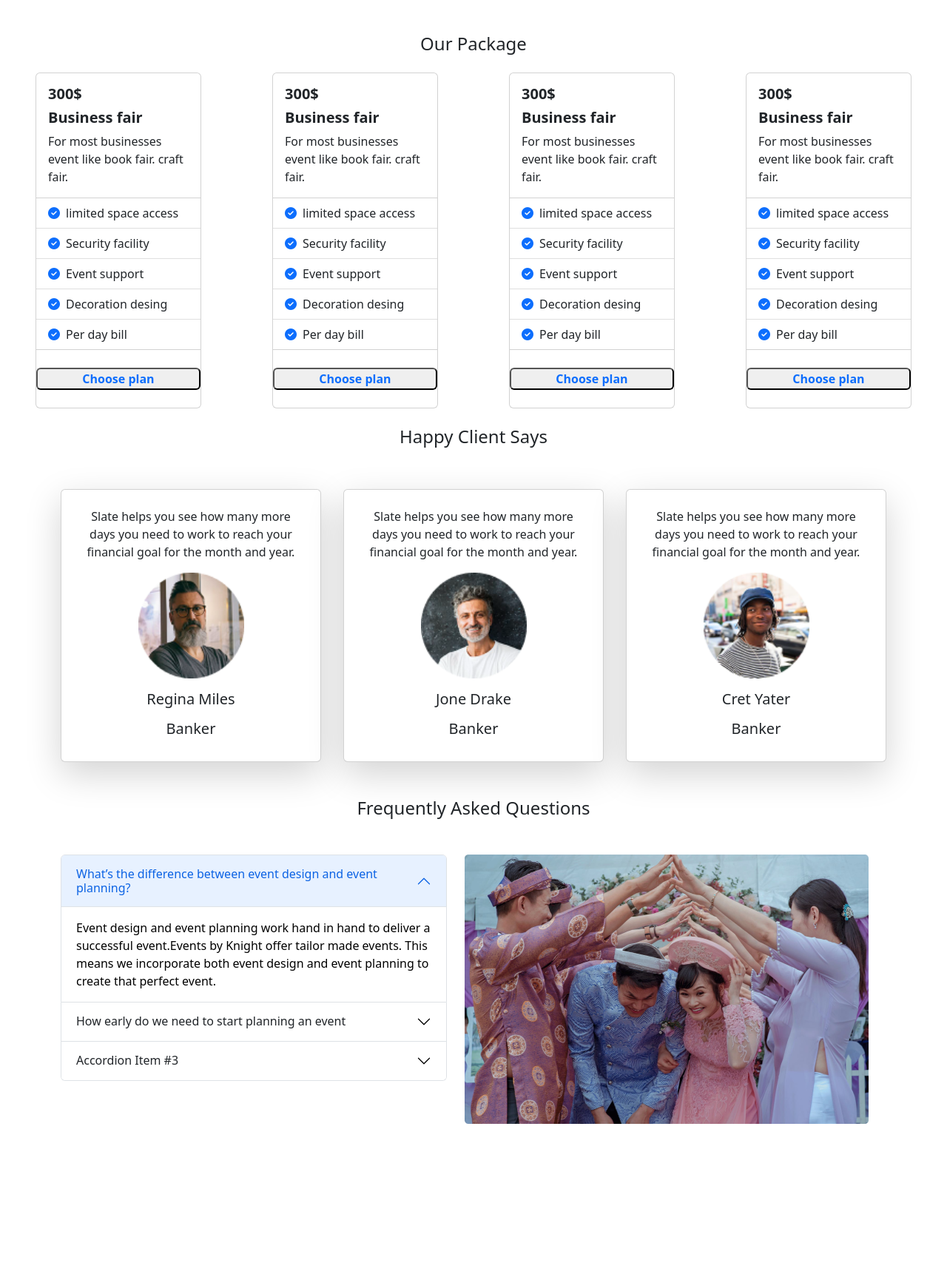
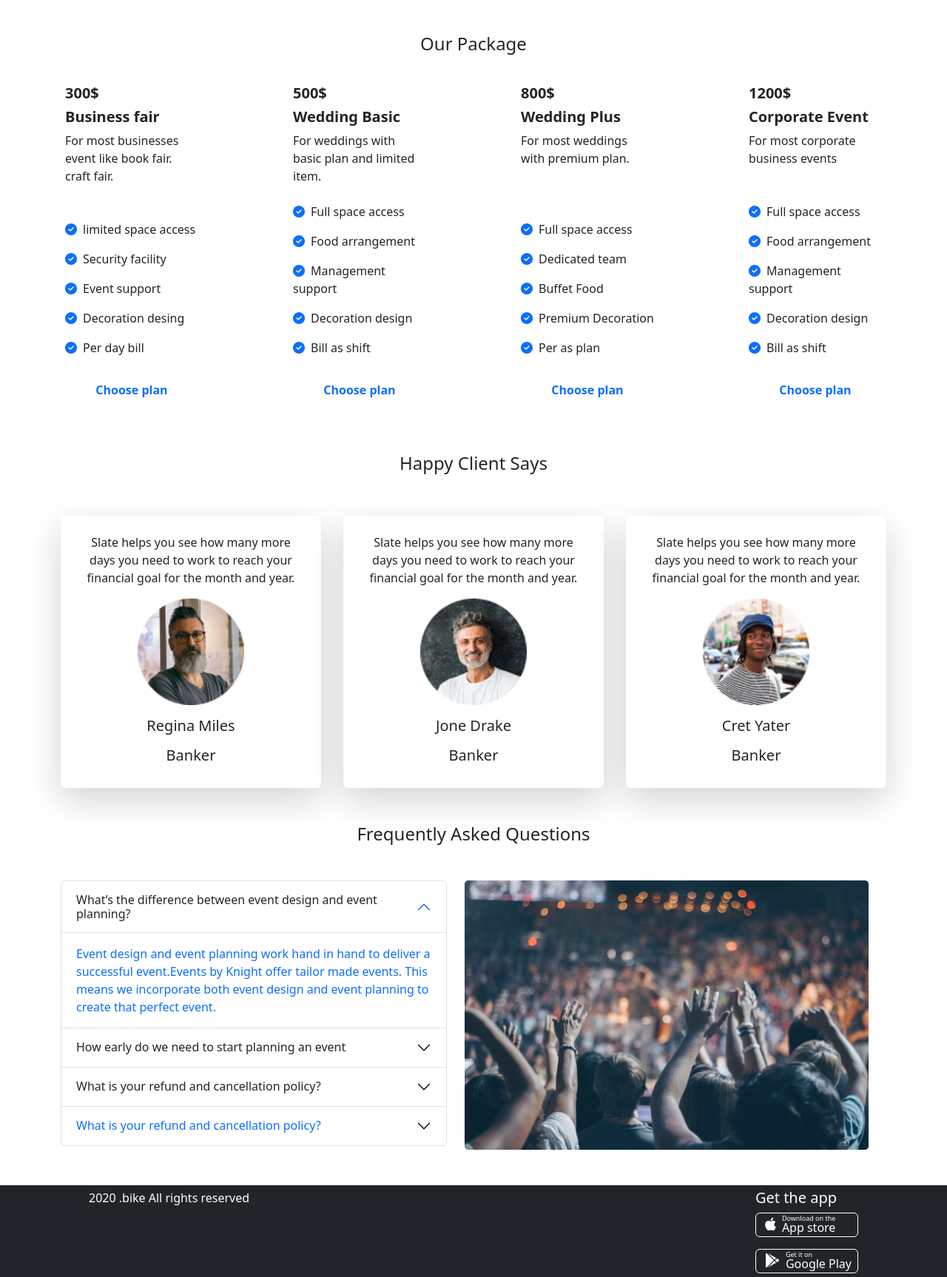
Before and after one commit to sparkmahadi/convention-center, a plain HTML site: page index.html in a window 1280 px wide. Shown: the part 1008-2734 px from the top of the page at 74% size. Before the commit the page ends 2575 px from the top, so only its background shows below. Drawn offline with Linux system fonts and the light colour scheme.

Commit message:
added footer

```diff
--- a/index.html
+++ b/index.html
@@ -9,6 +9,8 @@
     <script src="https://kit.fontawesome.com/a2b45c0839.js" crossorigin="anonymous"></script>
     <!-- bootstrap css link -->
     <link rel="stylesheet" href="styles/bootstrap.css">
+    <!-- my created css link--- -->
+    <link rel="stylesheet" href="styles/styles.css">
 </head>
 <section>
     <!-- bootstrap js link -->
@@ -105,82 +107,82 @@
     <h4 class="text-center">Our Package</h4>
 
     <!-- cards--------------------- -->
-    <div class="my-4 d-flex justify-content-center">
-    <div class="card mx-5" style="width: 18rem;">
+    <div class="my-4 d-flex justify-content-center mx-4">
+    <div class="card mx-5 rounded-4 border-0" style="width: 18rem;">
         <div class="card-body">
           <h5 class="card-title fw-bolder">300$</h5>
           <h5 class="card-title fw-bolder">Business fair</h5>
           <p class="card-text">For most businesses event like book fair. craft fair.</p>
         </div>
         <ul class="list-group list-group-flush">
-          <li class="list-group-item"><i class="fa-solid fa-circle-check me-2 text-primary"></i>limited space access</li>
-          <li class="list-group-item"><i class="fa-solid fa-circle-check me-2 text-primary"></i>Security facility</li>
-          <li class="list-group-item"><i class="fa-solid fa-circle-check me-2 text-primary"></i>Event support</li>
-          <li class="list-group-item"><i class="fa-solid fa-circle-check me-2 text-primary"></i>Decoration desing</li>
-          <li class="list-group-item"><i class="fa-solid fa-circle-check me-2 text-primary"></i>Per day bill</li>
+          <li class="list-group-item bg-transparent border-0"><i class="fa-solid fa-circle-check me-2 text-primary"></i>limited space access</li>
+          <li class="list-group-item bg-transparent border-0"><i class="fa-solid fa-circle-check me-2 text-primary"></i>Security facility</li>
+          <li class="list-group-item bg-transparent border-0"><i class="fa-solid fa-circle-check me-2 text-primary"></i>Event support</li>
+          <li class="list-group-item bg-transparent border-0"><i class="fa-solid fa-circle-check me-2 text-primary"></i>Decoration desing</li>
+          <li class="list-group-item bg-transparent border-0"><i class="fa-solid fa-circle-check me-2 text-primary"></i>Per day bill</li>
         </ul>
-        <button class="btn-light text-primary fw-bold rounded my-4">
+        <button class="btn-light text-primary fw-bold rounded my-4 mx-4 border-0 bg-white">
             Choose plan
         </button>
       </div>
-    <div class="card mx-5" style="width: 18rem;">
+    <div class="card mx-5 rounded-4 border-0" style="width: 18rem;">
         <div class="card-body">
-          <h5 class="card-title fw-bolder">300$</h5>
-          <h5 class="card-title fw-bolder">Business fair</h5>
-          <p class="card-text">For most businesses event like book fair. craft fair.</p>
+          <h5 class="card-title fw-bolder">500$</h5>
+          <h5 class="card-title fw-bolder">Wedding Basic</h5>
+          <p class="card-text">For weddings with basic plan and limited item.</p>
         </div>
         <ul class="list-group list-group-flush">
-          <li class="list-group-item"><i class="fa-solid fa-circle-check me-2 text-primary"></i>limited space access</li>
-          <li class="list-group-item"><i class="fa-solid fa-circle-check me-2 text-primary"></i>Security facility</li>
-          <li class="list-group-item"><i class="fa-solid fa-circle-check me-2 text-primary"></i>Event support</li>
-          <li class="list-group-item"><i class="fa-solid fa-circle-check me-2 text-primary"></i>Decoration desing</li>
-          <li class="list-group-item"><i class="fa-solid fa-circle-check me-2 text-primary"></i>Per day bill</li>
+          <li class="list-group-item bg-transparent border-0"><i class="fa-solid fa-circle-check me-2 text-primary"></i>Full space access</li>
+          <li class="list-group-item bg-transparent border-0"><i class="fa-solid fa-circle-check me-2 text-primary"></i>Food arrangement</li>
+          <li class="list-group-item bg-transparent border-0"><i class="fa-solid fa-circle-check me-2 text-primary"></i>Management support</li>
+          <li class="list-group-item bg-transparent border-0"><i class="fa-solid fa-circle-check me-2 text-primary"></i>Decoration design</li>
+          <li class="list-group-item bg-transparent border-0"><i class="fa-solid fa-circle-check me-2 text-primary"></i>Bill as shift</li>
         </ul>
-        <button class="btn-light text-primary fw-bold rounded my-4">
+        <button class="btn-light text-primary fw-bold rounded my-4 mx-4 border-0 bg-white">
             Choose plan
         </button>
       </div>
-    <div class="card mx-5" style="width: 18rem;">
+    <div class="card mx-5 rounded-4 border-0" style="width: 18rem;">
         <div class="card-body">
-          <h5 class="card-title fw-bolder">300$</h5>
-          <h5 class="card-title fw-bolder">Business fair</h5>
-          <p class="card-text">For most businesses event like book fair. craft fair.</p>
+          <h5 class="card-title fw-bolder">800$</h5>
+          <h5 class="card-title fw-bolder">Wedding Plus</h5>
+          <p class="card-text">For most weddings with premium plan.</p>
         </div>
         <ul class="list-group list-group-flush">
-          <li class="list-group-item"><i class="fa-solid fa-circle-check me-2 text-primary"></i>limited space access</li>
-          <li class="list-group-item"><i class="fa-solid fa-circle-check me-2 text-primary"></i>Security facility</li>
-          <li class="list-group-item"><i class="fa-solid fa-circle-check me-2 text-primary"></i>Event support</li>
-          <li class="list-group-item"><i class="fa-solid fa-circle-check me-2 text-primary"></i>Decoration desing</li>
-          <li class="list-group-item"><i class="fa-solid fa-circle-check me-2 text-primary"></i>Per day bill</li>
+          <li class="list-group-item bg-transparent border-0"><i class="fa-solid fa-circle-check me-2 text-primary"></i>Full space access</li>
+          <li class="list-group-item bg-transparent border-0"><i class="fa-solid fa-circle-check me-2 text-primary"></i>Dedicated team</li>
+          <li class="list-group-item bg-transparent border-0"><i class="fa-solid fa-circle-check me-2 text-primary"></i>Buffet Food</li>
+          <li class="list-group-item bg-transparent border-0"><i class="fa-solid fa-circle-check me-2 text-primary"></i>Premium Decoration</li>
+          <li class="list-group-item bg-transparent border-0"><i class="fa-solid fa-circle-check me-2 text-primary"></i>Per as plan</li>
         </ul>
-        <button class="btn-light text-primary fw-bold rounded my-4">
+        <button class="btn-light text-primary fw-bold rounded my-4 mx-4 border-0 bg-white">
             Choose plan
         </button>
       </div>
-    <div class="card mx-5" style="width: 18rem;">
+    <div class="card mx-5 rounded-4 border-0" style="width: 18rem;">
         <div class="card-body">
-          <h5 class="card-title fw-bolder">300$</h5>
-          <h5 class="card-title fw-bolder">Business fair</h5>
-          <p class="card-text">For most businesses event like book fair. craft fair.</p>
+          <h5 class="card-title fw-bolder">1200$</h5>
+          <h5 class="card-title fw-bolder">Corporate Event</h5>
+          <p class="card-text">For most corporate business events</p>
         </div>
         <ul class="list-group list-group-flush">
-          <li class="list-group-item"><i class="fa-solid fa-circle-check me-2 text-primary"></i>limited space access</li>
-          <li class="list-group-item"><i class="fa-solid fa-circle-check me-2 text-primary"></i>Security facility</li>
-          <li class="list-group-item"><i class="fa-solid fa-circle-check me-2 text-primary"></i>Event support</li>
-          <li class="list-group-item"><i class="fa-solid fa-circle-check me-2 text-primary"></i>Decoration desing</li>
-          <li class="list-group-item"><i class="fa-solid fa-circle-check me-2 text-primary"></i>Per day bill</li>
+          <li class="list-group-item bg-transparent border-0"><i class="fa-solid fa-circle-check me-2 text-primary"></i>Full space access</li>
+          <li class="list-group-item bg-transparent border-0"><i class="fa-solid fa-circle-check me-2 text-primary"></i>Food arrangement</li>
+          <li class="list-group-item bg-transparent border-0"><i class="fa-solid fa-circle-check me-2 text-primary"></i>Management support</li>
+          <li class="list-group-item bg-transparent border-0"><i class="fa-solid fa-circle-check me-2 text-primary"></i>Decoration design</li>
+          <li class="list-group-item bg-transparent border-0"><i class="fa-solid fa-circle-check me-2 text-primary"></i>Bill as shift</li>
         </ul>
-        <button class="btn-light text-primary fw-bold rounded my-4">
+        <button class="btn-light text-primary fw-bold rounded my-4 mx-4 border-0 bg-white">
             Choose plan
         </button>
       </div>
     </div>
 
 
-    <h4 class="text-center">Happy Client Says</h4>
+    <h4 class="text-center mt-5">Happy Client Says</h4>
 
 <section class="container d-flex justify-content-between">
-    <div class="card px-3 py-2 my-5 shadow-lg" style="width: 22rem;">
+    <div class="card px-3 py-2 my-5 shadow-lg border-0" style="width: 22rem;">
         <div class="card-body text-center">
             <p class="card-text">Slate helps you see how
                 many more days you need
@@ -192,7 +194,7 @@
             <h5 class="card-title">Banker</h5>
           </div>
       </div>
-    <div class="card px-3 py-2 my-5 shadow-lg" style="width: 22rem;">
+    <div class="card px-3 py-2 my-5 shadow-lg border-0" style="width: 22rem;">
         <div class="card-body text-center">
             <p class="card-text">Slate helps you see how
                 many more days you need
@@ -204,7 +206,7 @@
             <h5 class="card-title">Banker</h5>
           </div>
       </div>
-    <div class="card px-3 py-2 my-5 shadow-lg" style="width: 22rem;">
+    <div class="card px-3 py-2 my-5 shadow-lg border-0" style="width: 22rem;">
         <div class="card-body text-center">
             <p class="card-text">Slate helps you see how
                 many more days you need
@@ -227,41 +229,55 @@
         <div class="accordion" id="accordionExample">
             <div class="accordion-item w-70 border">
               <h2 class="accordion-header" id="headingOne">
-                <button class="accordion-button" type="button" data-bs-toggle="collapse" data-bs-target="#collapseOne" aria-expanded="true" aria-controls="collapseOne">
+                <button class="accordion-button bg-white text-dark" type="button" data-bs-toggle="collapse" data-bs-target="#collapseOne" aria-expanded="true" aria-controls="collapseOne">
                     What’s the difference between event design and event planning?
                 </button>
               </h2>
               <div id="collapseOne" class="accordion-collapse collapse show" aria-labelledby="headingOne" data-bs-parent="#accordionExample">
-                <div class="accordion-body">
+                <div class="accordion-body text-primary">
                     Event design and event planning work hand in hand to deliver a successful event.Events by Knight offer tailor made events. This means we incorporate both event design and event planning to create that perfect event.
                 </div>
               </div>
             </div>
             <div class="accordion-item w-70">
               <h2 class="accordion-header" id="headingTwo">
-                <button class="accordion-button collapsed" type="button" data-bs-toggle="collapse" data-bs-target="#collapseTwo" aria-expanded="false" aria-controls="collapseTwo">
+                <button class="accordion-button collapsed text-dark bg-white" type="button" data-bs-toggle="collapse" data-bs-target="#collapseTwo" aria-expanded="false" aria-controls="collapseTwo">
                     How early do we need to start planning an event
                 </button>
               </h2>
               <div id="collapseTwo" class="accordion-collapse collapse" aria-labelledby="headingTwo" data-bs-parent="#accordionExample">
-                <div class="accordion-body">
-                  <strong>This is the second item's accordion body.</strong> It is hidden by default, until the collapse plugin adds the appropriate classes that we use to style each element. These classes control the overall appearance, as well as the showing and hiding via CSS transitions. You can modify any of this with custom CSS or overriding our default variables. It's also worth noting that just about any HTML can go within the <code>.accordion-body</code>, though the transition does limit overflow.
+                <div class="accordion-body text-primary">
+                  Event design and event planning work hand in hand to deliver a successful event.Events by Knight offer tailor made events. This means we incorporate both event design and event planning to create that perfect event.
                 </div>
               </div>
             </div>
             <div class="accordion-item w-70">
               <h2 class="accordion-header" id="headingThree">
-                <button class="accordion-button collapsed" type="button" data-bs-toggle="collapse" data-bs-target="#collapseThree" aria-expanded="false" aria-controls="collapseThree">
-                  Accordion Item #3
+                <button class="accordion-button collapsed bg-white text-dark" type="button" data-bs-toggle="collapse" data-bs-target="#collapseThree" aria-expanded="false" aria-controls="collapseThree">What is your refund and cancellation policy?
                 </button>
               </h2>
               <div id="collapseThree" class="accordion-collapse collapse" aria-labelledby="headingThree" data-bs-parent="#accordionExample">
-                <div class="accordion-body">
-                    What is your refund and cancellation policy?
+                <div class="accordion-body text-primary">
+                  Event design and event planning work hand in hand to deliver a successful event.Events by Knight offer tailor made events. This means we incorporate both event design and event planning to create that perfect event.
               </h2>
               <div id="collapseThree" class="accordion-collapse collapse" aria-labelledby="headingThree" data-bs-parent="#accordionExample">
                 <div class="accordion-body">
-                    How do you keep budgets on track?
+                </div>
+              </div>
+            </div>
+          </div>
+      </div>
+            <div class="accordion-item w-70">
+              <h2 class="accordion-header" id="headingFour">
+                <button class="accordion-button collapsed text-primary bg-white" type="button" data-bs-toggle="collapse" data-bs-target="#collapseFour" aria-expanded="false" aria-controls="collapseFour">What is your refund and cancellation policy?
+                </button>
+              </h2>
+              <div id="collapseFour" class="accordion-collapse collapse" aria-labelledby="headingFour" data-bs-parent="#accordionExample">
+                <div class="accordion-body">
+                  Event design and event planning work hand in hand to deliver a successful event.Events by Knight offer tailor made events. This means we incorporate both event design and event planning to create that perfect event.
+              </h2>
+              <div id="collapseFour" class="accordion-collapse collapse" aria-labelledby="headingFour" data-bs-parent="#accordionExample">
+                <div class="accordion-body">
                 </div>
               </div>
             </div>
@@ -270,9 +286,46 @@
       </div>
       </div>
       <div class="image mx-4 w-50">
-        <img src="images/wedding.png" alt="">
+        <img src="images/people.png" alt="">
     </div>
     </div>
   </section>
+
+
+  <footer class="bg-dark text-white d-flex justify-content-between">
+    <div>2020 .bike All rights reserved</div>
+    <div>
+      <div><h5>Get the app</h5></div>
+
+
+      <div>
+
+        <div class="d-flex border border-white px-2 rounded align-items-center">
+          <div>
+            <i class="fa-brands fa-apple me-1 p-1 fs-5"></i>
+          </div>
+          <div class="d-flex flex-column">
+            <p class="footer-text1 mb-0">Download on the</p>
+            <p class="footer-text2 mb-0">App store</p>
+          </div>
+        </div>
+
+        <div class="d-flex border border-white px-2 rounded align-items-center mt-3">
+          <div>
+            <i class="fa-brands fa-google-play me-1 p-1 fs-5"></i>
+          </div>
+          <div class="d-flex flex-column">
+            <p class="footer-text1 mb-0">Get it on</p>
+            <p class="footer-text2 mb-0">Google Play</p>
+          </div>
+        </div>
+
+
+
+      </div>
+
+
+    </div>
+  </footer>
 </body>
 </html>
--- /dev/null
+++ b/styles/styles.css
@@ -0,0 +1,21 @@
+.card:hover{
+    color: white;
+    background-color: blue;
+    transform: scale(1.15, 1.15);
+  box-shadow: 0px 30px 18px 8px rgba(61, 39, 114, 0.192);
+  transition: 0.3s all ease-out;
+}
+.card:hover .list-group-item{
+    color: white;
+}
+
+footer{
+    padding: 5px 120px;
+}
+.footer-text1{
+    font-size: xx-small;
+    height: max-content;
+}
+.footer-text2{
+    margin-top: -0.4em;
+}
```
